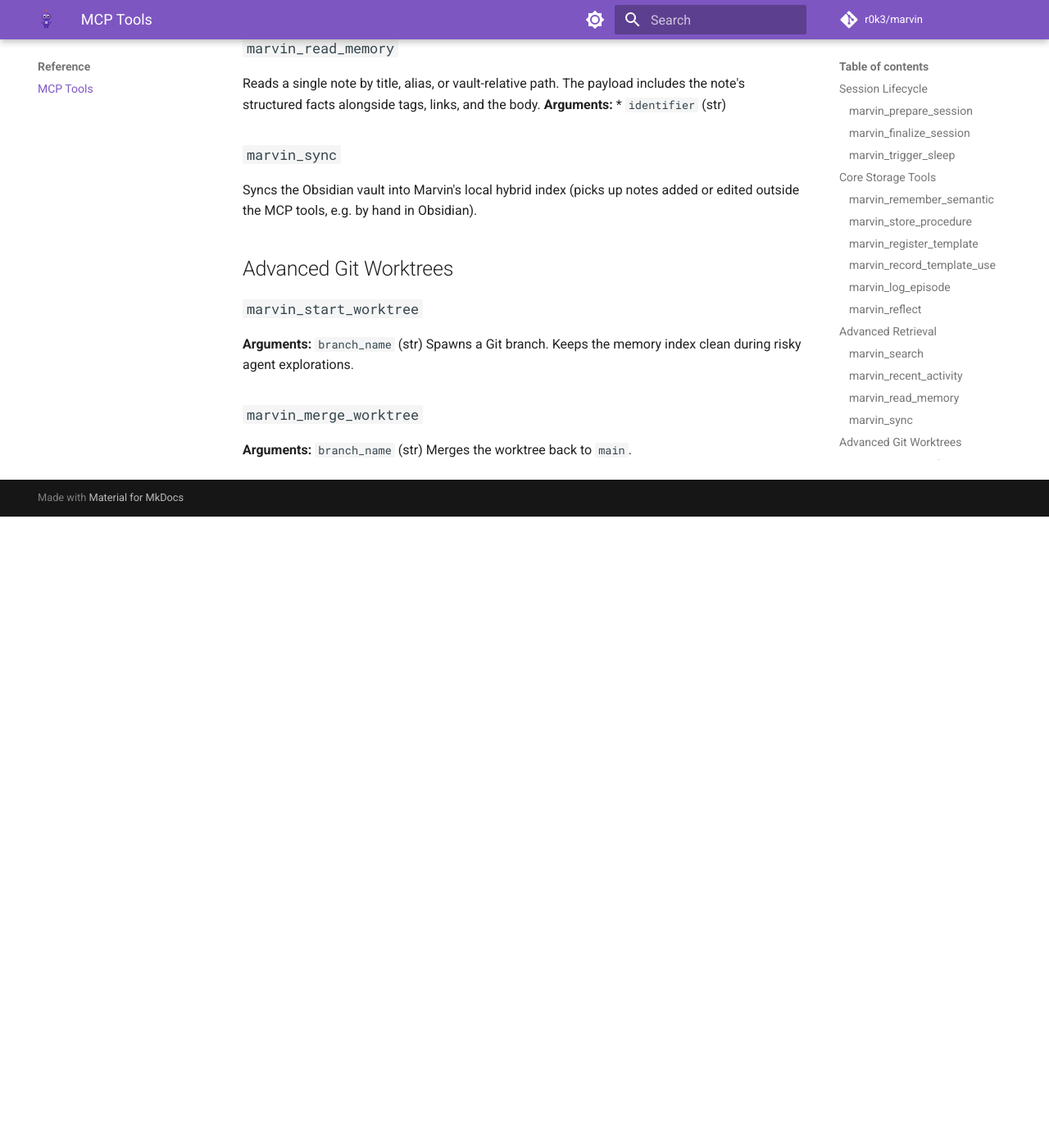
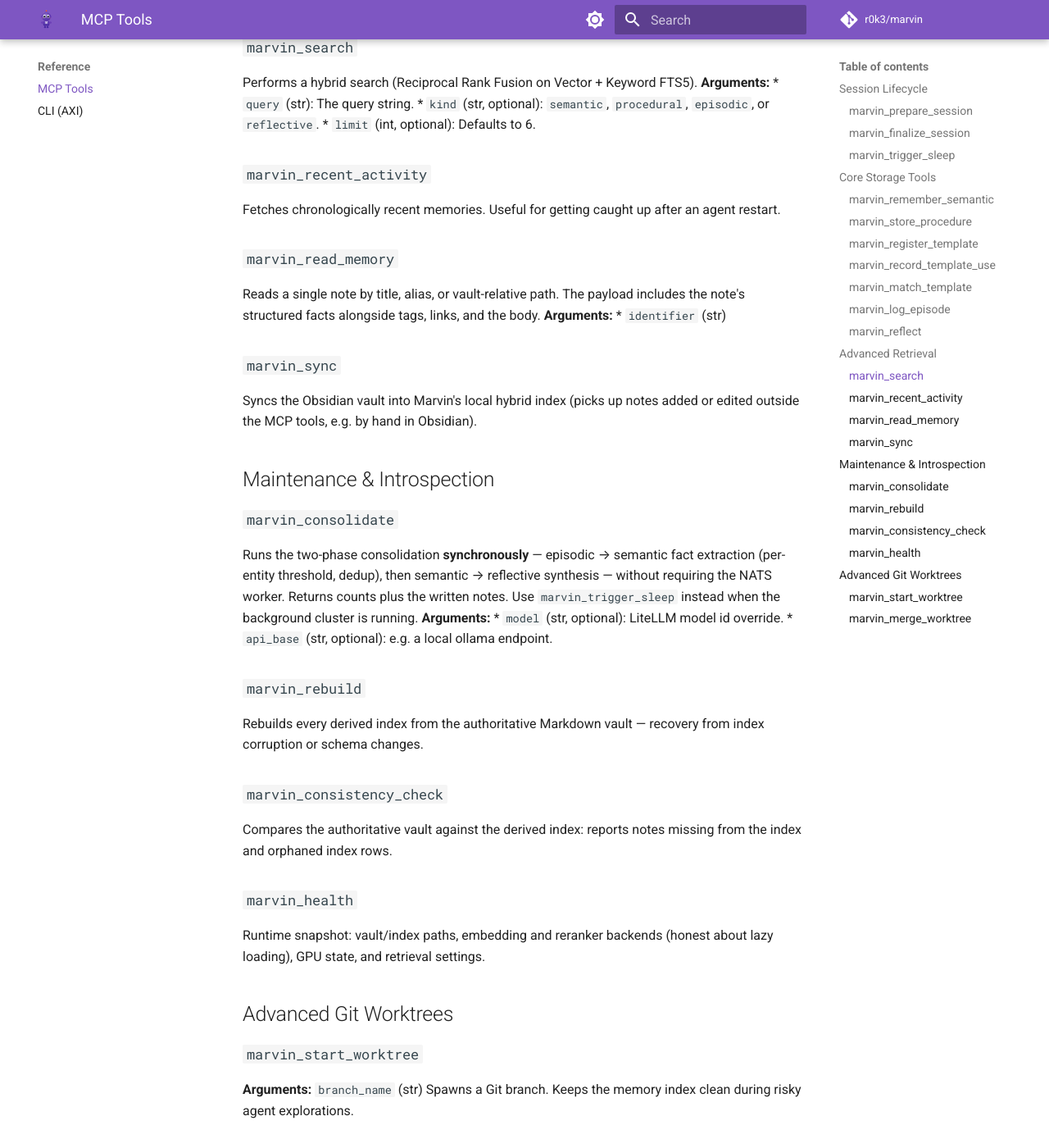
Before and after one commit to r0k3/marvin, an MkDocs documentation site: the page built from docs/reference/mcp-tools.md, in a window 1280 px wide and 1400 px high, scrolled down 2419 px. Shown: the whole window at 82% size. Built offline with MkDocs 1.6.1 and Material for MkDocs 9.7.7, drawn with Linux system fonts in a browser that asks for light colours; comment, search, counter and statistics services are not loaded; before the commit the page ends 3049 px from its top, so only the background shows below that; some of the changed text lies outside the part shown.

Commit message:
docs: CLI reference (AXI), MCP additions, refreshed configs
New docs/reference/cli.md documents the AXI conventions, every command,
TOON output, shell composability, exit codes, and the ambient-context
session-hook pattern. MCP reference gains the five new tools (20 total)
under a Maintenance & Introspection section. README/index/getting-started
pick up the CLI feature, the 20-tool count, and the `marvin serve` MCP
config; Justfile serve recipe updated + dashboard recipe added.

Claude-Session: https://claude.ai/code/session_01XGXtnio1XvBWhvx7Au9gvL

```diff
--- a/docs/reference/mcp-tools.md
+++ b/docs/reference/mcp-tools.md
@@ -1,6 +1,8 @@
 # MCP Tools Reference
 
-Marvin exposes 15 tools to Model Context Protocol (MCP) clients.
+Marvin exposes 20 tools to Model Context Protocol (MCP) clients — the full
+service surface. (The same functionality is available on the command line;
+see the [CLI reference](cli.md).)
 
 ## Session Lifecycle
 
@@ -72,6 +74,16 @@ in future matches.
 **Arguments:**
 * `title` (str), `success` (bool)
 
+### `marvin_match_template`
+Selects the best-matching K-line templates for the current context via
+weighted trigger scoring (intent 0.5 as a hard gate, style 0.25, entity type
+0.25, plus a capped keyword bonus; ties break by effectiveness). Returns each
+template's plan, slots, and failure modes so the strategy can be applied.
+**Arguments:**
+* `context` (str, optional): Free text to match trigger phrases against.
+* `intent`, `styles`, `entity_types` (optional): Trigger dimensions.
+* `top_k` (int, optional): Defaults to 5.
+
 ### `marvin_log_episode`
 Log a completed task, fixed bug, or event.
 **Arguments:**
@@ -107,6 +119,30 @@ includes the note's structured facts alongside tags, links, and the body.
 Syncs the Obsidian vault into Marvin's local hybrid index (picks up notes
 added or edited outside the MCP tools, e.g. by hand in Obsidian).
 
+## Maintenance & Introspection
+
+### `marvin_consolidate`
+Runs the two-phase consolidation **synchronously** — episodic → semantic
+fact extraction (per-entity threshold, dedup), then semantic → reflective
+synthesis — without requiring the NATS worker. Returns counts plus the
+written notes. Use `marvin_trigger_sleep` instead when the background
+cluster is running.
+**Arguments:**
+* `model` (str, optional): LiteLLM model id override.
+* `api_base` (str, optional): e.g. a local ollama endpoint.
+
+### `marvin_rebuild`
+Rebuilds every derived index from the authoritative Markdown vault —
+recovery from index corruption or schema changes.
+
+### `marvin_consistency_check`
+Compares the authoritative vault against the derived index: reports notes
+missing from the index and orphaned index rows.
+
+### `marvin_health`
+Runtime snapshot: vault/index paths, embedding and reranker backends
+(honest about lazy loading), GPU state, and retrieval settings.
+
 ## Advanced Git Worktrees
 
 ### `marvin_start_worktree`
--- a/mkdocs.yml
+++ b/mkdocs.yml
@@ -67,3 +67,4 @@ nav:
       - Evaluation: guide/evaluation.md
   - Reference:
       - MCP Tools: reference/mcp-tools.md
+      - CLI (AXI): reference/cli.md
```
Also changed, not shown: README.md (+16 -5 lines), docs/guide/getting-started.md (+5 -0 lines), docs/index.md (+2 -1 lines), docs/reference/cli.md (added, +111 -0 lines), 1 other file.
